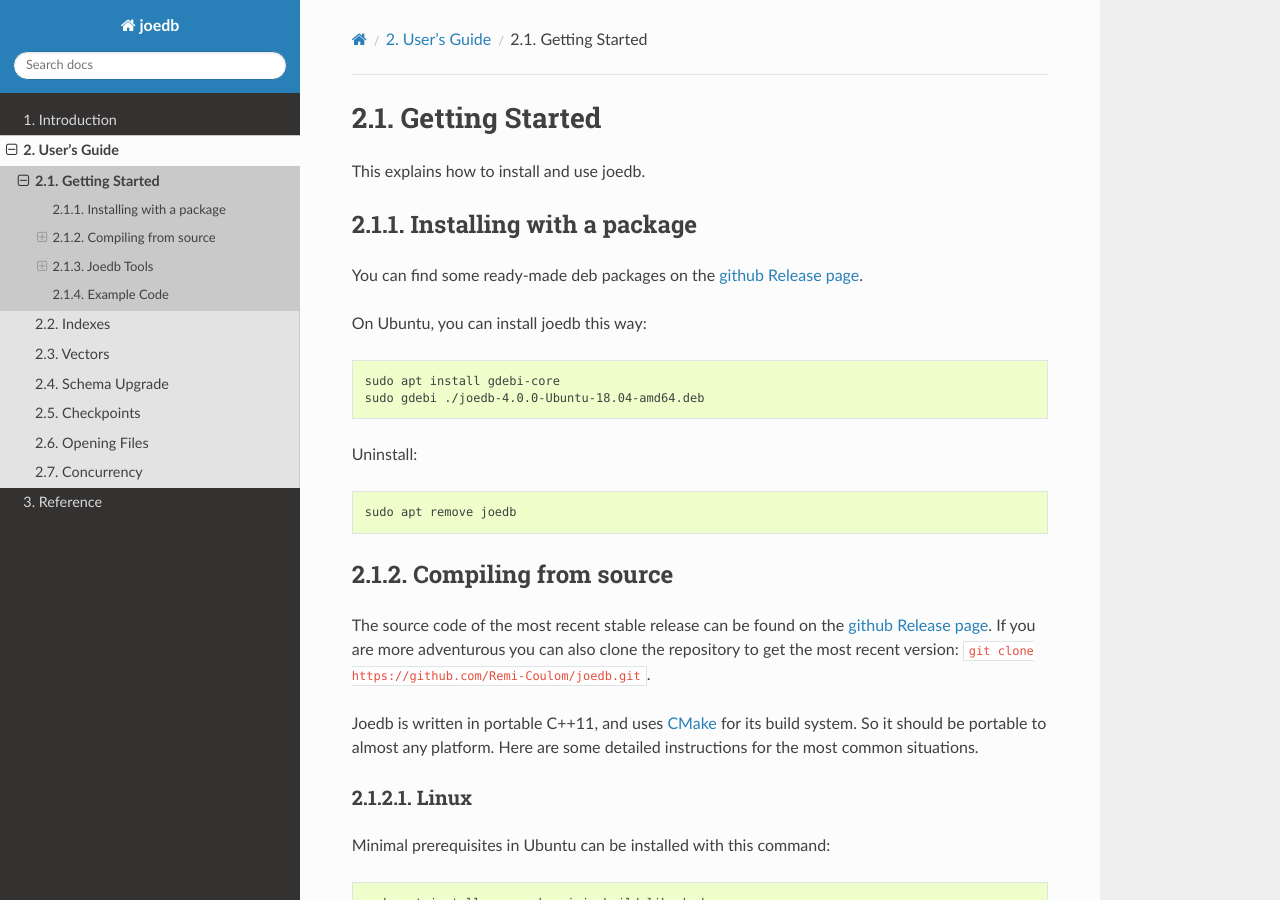
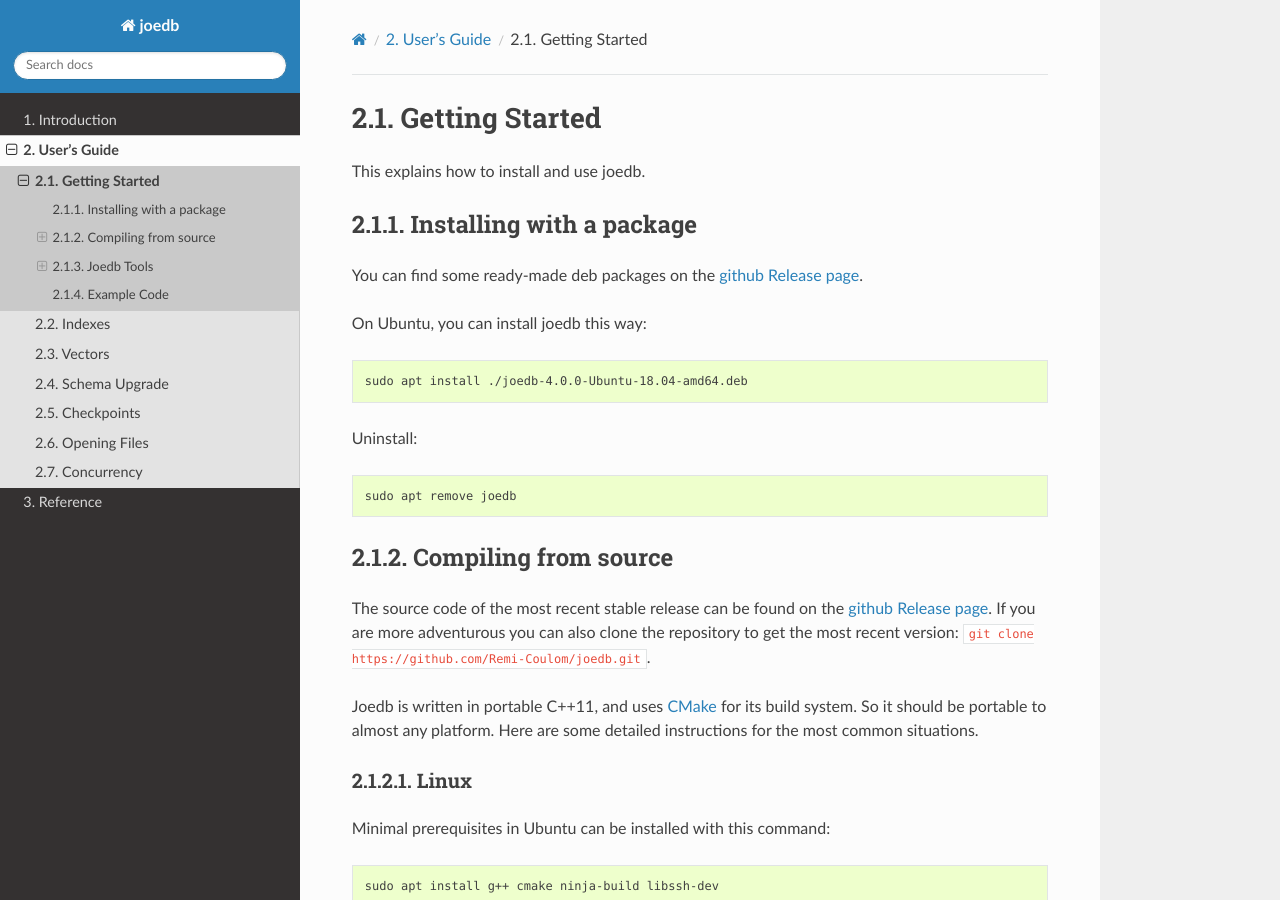
Before and after one commit to Remi-Coulom/joedb, a Sphinx documentation site: the page built from doc/source/getting_started.rst, in a window 1280 px wide and 900 px high. Built offline with Sphinx 7.4.7 and the Read the Docs theme 2.0.0, drawn with Linux system fonts in a browser that asks for light colours; formulas are drawn with MathJax 3.

Commit message:
Simpler install method (but shows warning message)

```diff
--- a/doc/source/getting_started.rst
+++ b/doc/source/getting_started.rst
@@ -12,8 +12,7 @@
 
 .. code-block:: bash
 
-    sudo apt install gdebi-core
-    sudo gdebi ./joedb-4.0.0-Ubuntu-18.04-amd64.deb
+    sudo apt install ./joedb-4.0.0-Ubuntu-18.04-amd64.deb
 
 Uninstall:
 
```
